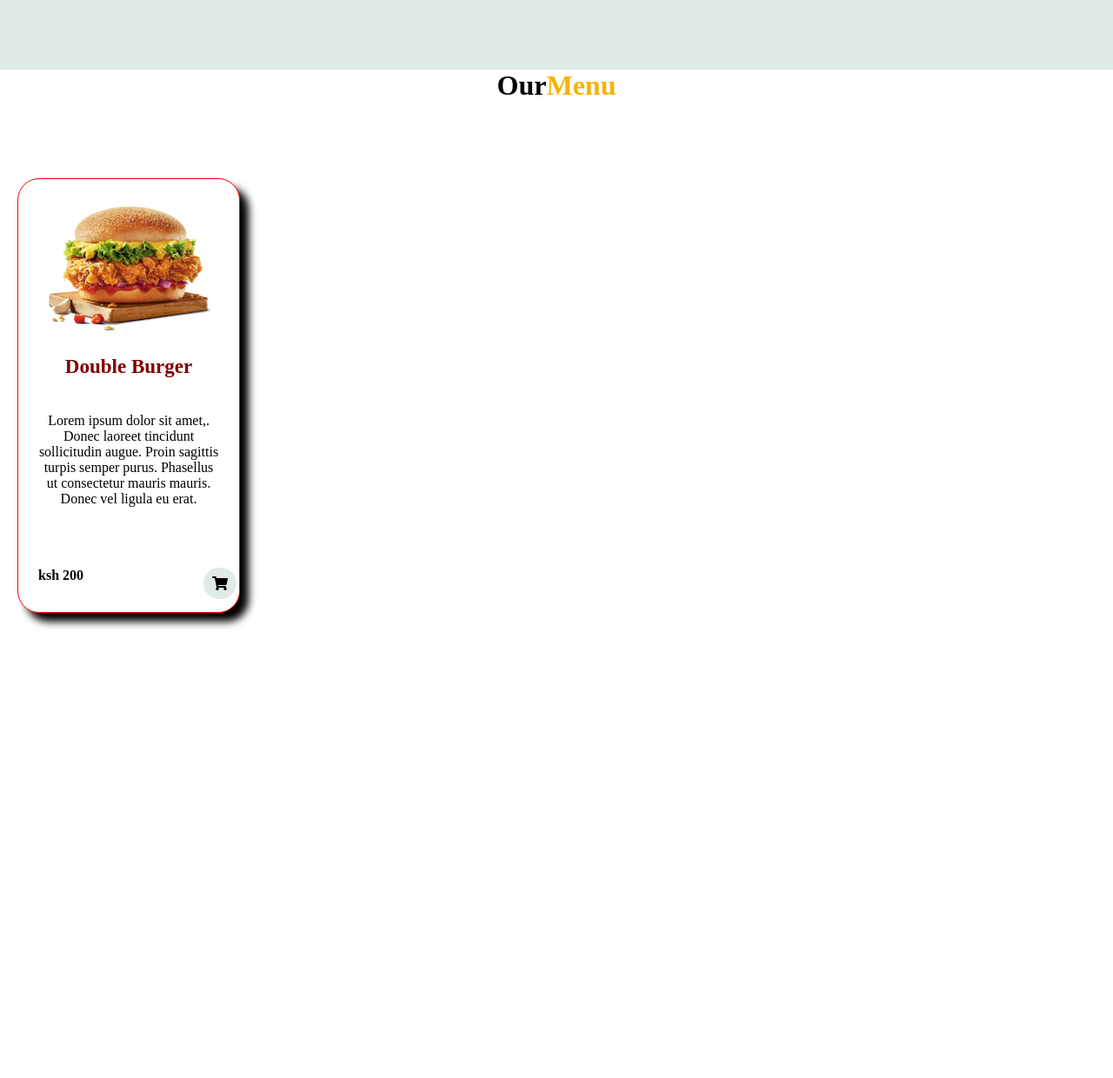
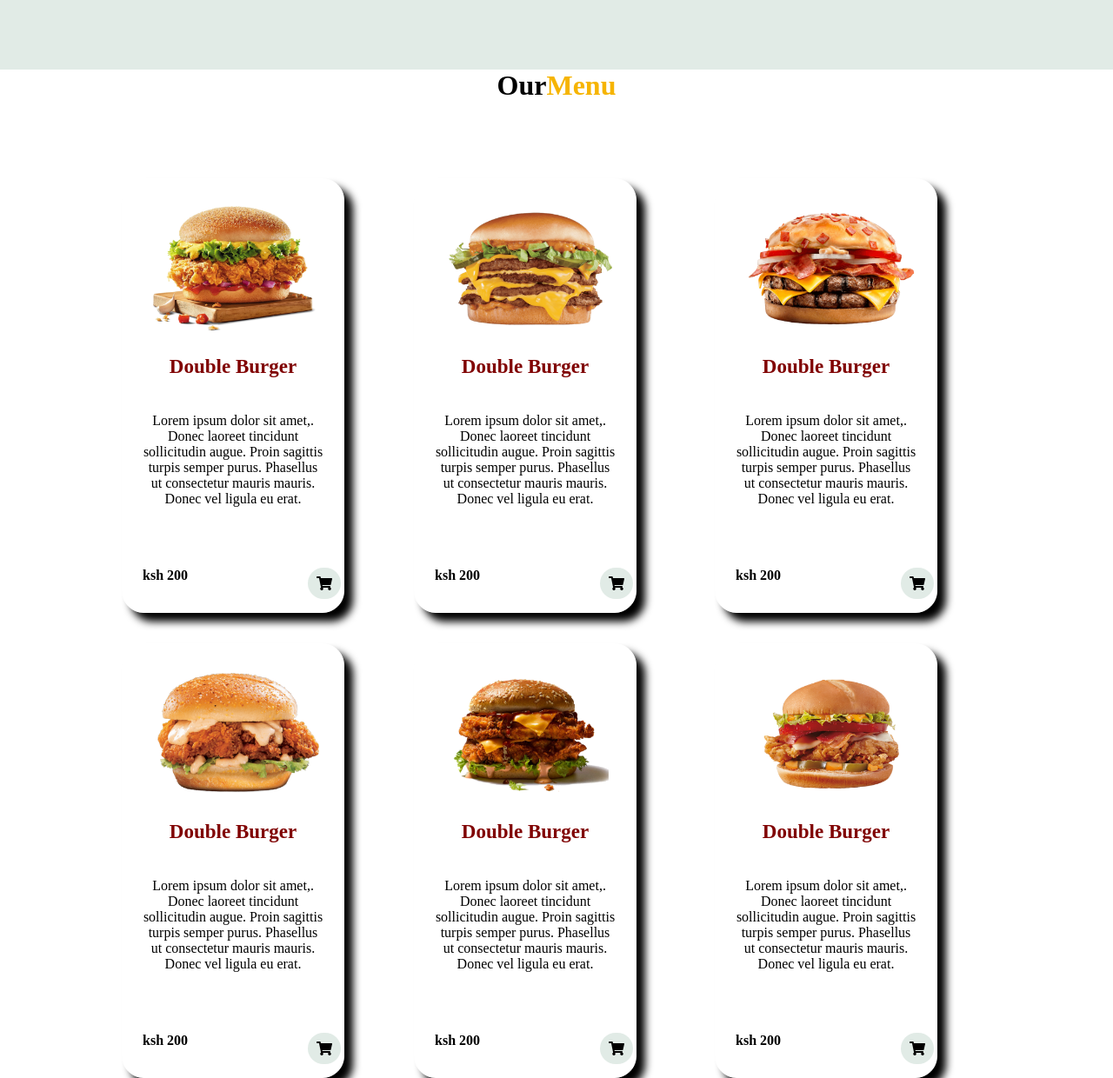
Before and after one commit to juliamwangi123/Burger-Palace, a plain HTML site: page index.html in a window 1280 px wide. Shown: the part 1520-2760 px from the top of the page at 87% size. Before the commit the page ends 2400 px from the top, so only its background shows below. Drawn offline with Linux system fonts and the light colour scheme.

Commit message:
Add 6 card section 3

```diff
--- a/css/style.css
+++ b/css/style.css
@@ -285,6 +285,7 @@ a:link{
     margin: 0 auto;
 
 
+
 }
 
 
@@ -303,10 +304,11 @@ a:link{
 
     .card{
         background-color: white;
-        border: 1px solid red;
+        border: 1px solid white;
         border-radius: 25px;
-        margin-left: 20px;
+        margin-left: 140px;
         margin-top: 35px;
+        margin-right:40px;
         padding:3px;
         box-shadow: 10px 10px 10px black;
         height: 500px;
@@ -368,3 +370,77 @@ a:link{
     }
 
     /* card two*/
+    .card2{
+        background-color: white;
+        border: 1px solid white;
+        border-radius: 25px;
+        margin-left: 40px;
+        margin-top: 35px;
+        margin-right:40px;
+        padding:3px;
+        box-shadow: 10px 10px 10px black;
+        height: 500px;
+        float:left;
+        width: 20%;
+
+    }
+
+    .card3{
+        background-color: white;
+        border: 1px solid white;
+        border-radius: 25px;
+        margin-left: 50px;
+        margin-top: 35px;
+        margin-right:50px;
+        padding:3px;
+        box-shadow: 10px 10px 10px black;
+        height: 500px;
+        float:left;
+        width: 20%;
+
+    }
+
+    .card4{
+        background-color: white;
+        border: 1px solid white;
+        border-radius: 25px;
+        margin-left: 140px;
+        margin-top: 35px;
+        margin-right:40px;
+        padding:3px;
+        box-shadow: 10px 10px 10px black;
+        height: 500px;
+        float:left;
+        width: 20%;
+
+
+    }
+
+    .card5{
+        background-color: white;
+        border: 1px solid white;
+        border-radius: 25px;
+        margin-left: 40px;
+        margin-top: 35px;
+        margin-right:40px;
+        padding:3px;
+        box-shadow: 10px 10px 10px black;
+        height: 500px;
+        float:left;
+        width: 20%;
+    }
+
+    .card6{
+        background-color: white;
+        border: 1px solid white;
+        border-radius: 25px;
+        margin-left: 50px;
+        margin-top: 35px;
+        margin-right:50px;
+        padding:3px;
+        box-shadow: 10px 10px 10px black;
+        height: 500px;
+        float:left;
+        width: 20%;
+
+    }
--- a/index.html
+++ b/index.html
@@ -115,6 +115,114 @@
 
 
 
+<!--carad 2-->
+<div class="card2">
+
+    <div class="card-image">
+        <img src="./images/SeekPng 1.png" alt="">
+    </div>
+    <div class="card-content">
+
+        <h3>Double Burger</h3>
+        <p>Lorem ipsum dolor sit amet,. Donec laoreet tincidunt sollicitudin augue. Proin sagittis turpis semper purus. Phasellus ut consectetur mauris mauris. Donec vel ligula eu erat.
+
+    </div>
+
+    <div class="card-extras">
+        <p>ksh 200</p>
+        <i class="fa fa-shopping-cart fa-cart" aria-hidden="true"></i>
+    </div>
+
+</div>
+
+
+<!--card 3-->
+<div class="card3">
+
+    <div class="card-image">
+        <img src="./images/SeekPng 3.png" alt="">
+    </div>
+    <div class="card-content">
+
+        <h3>Double Burger</h3>
+        <p>Lorem ipsum dolor sit amet,. Donec laoreet tincidunt sollicitudin augue. Proin sagittis turpis semper purus. Phasellus ut consectetur mauris mauris. Donec vel ligula eu erat.
+
+    </div>
+
+    <div class="card-extras">
+        <p>ksh 200</p>
+        <i class="fa fa-shopping-cart fa-cart" aria-hidden="true"></i>
+    </div>
+
+</div>
+
+
+
+
+
+
+<!--card 4-->
+<div class="card4">
+
+    <div class="card-image">
+        <img src="./images/SeekPng 4.png" alt="">
+    </div>
+    <div class="card-content">
+
+        <h3>Double Burger</h3>
+        <p>Lorem ipsum dolor sit amet,. Donec laoreet tincidunt sollicitudin augue. Proin sagittis turpis semper purus. Phasellus ut consectetur mauris mauris. Donec vel ligula eu erat.
+
+    </div>
+
+    <div class="card-extras">
+        <p>ksh 200</p>
+        <i class="fa fa-shopping-cart fa-cart" aria-hidden="true"></i>
+    </div>
+
+</div>
+<!--card 5-->
+
+<div class="card5">
+
+    <div class="card-image">
+        <img src="./images/SeekPng 5.png" alt="">
+    </div>
+    <div class="card-content">
+
+        <h3>Double Burger</h3>
+        <p>Lorem ipsum dolor sit amet,. Donec laoreet tincidunt sollicitudin augue. Proin sagittis turpis semper purus. Phasellus ut consectetur mauris mauris. Donec vel ligula eu erat.
+
+    </div>
+
+    <div class="card-extras">
+        <p>ksh 200</p>
+        <i class="fa fa-shopping-cart fa-cart" aria-hidden="true"></i>
+    </div>
+
+</div>
+
+
+
+
+<!--card 6-->
+<div class="card6">
+
+    <div class="card-image">
+        <img src="./images/SeekPng 6.png" alt="">
+    </div>
+    <div class="card-content">
+
+        <h3>Double Burger</h3>
+        <p>Lorem ipsum dolor sit amet,. Donec laoreet tincidunt sollicitudin augue. Proin sagittis turpis semper purus. Phasellus ut consectetur mauris mauris. Donec vel ligula eu erat.
+
+    </div>
+
+    <div class="card-extras">
+        <p>ksh 200</p>
+        <i class="fa fa-shopping-cart fa-cart" aria-hidden="true"></i>
+    </div>
+
+</div>
 
 
 </div>
```
